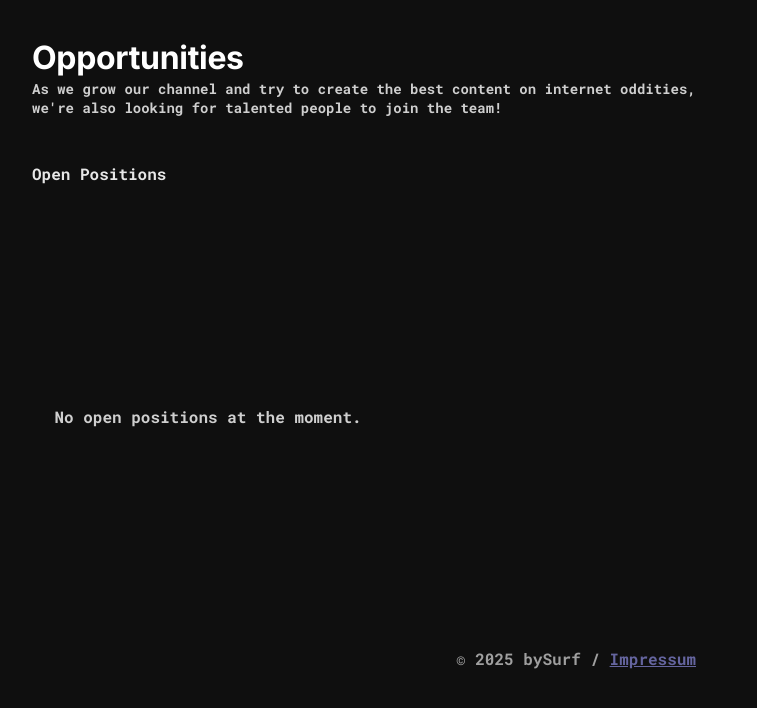
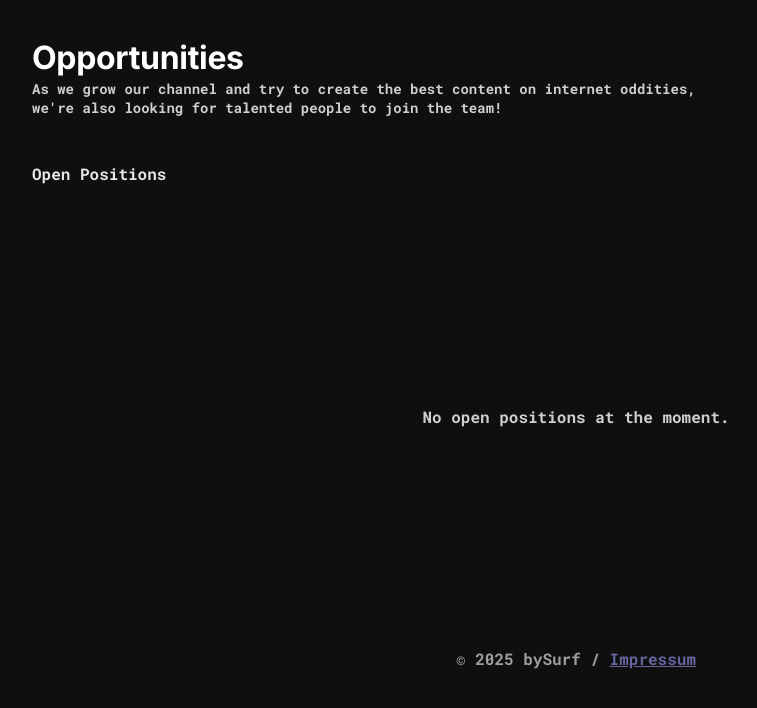
Before and after one commit to bySurf/course, a plain HTML site: page jobs.html in a window 1280 px wide. Shown: the whole page, without its empty margins (64-821 px from the left). Drawn offline with Linux system fonts and the light colour scheme.

Commit message:
Update jobs.html

```diff
--- a/jobs.html
+++ b/jobs.html
@@ -45,7 +45,7 @@
     .btn.block{margin-top:1.5rem;width:100%;justify-content:center;padding:.9rem 1.1rem;border-radius:1rem}
 
     /* States */
-    .state{text-align:center;opacity:.8;padding:4rem 0}
+    .state{text-align:center;opacity:.8;padding:4rem 0; grid-column: 2/3;}
 
     /* Modal — animated */
     .backdrop{position:fixed;inset:0;background:rgba(0,0,0,.6);backdrop-filter:blur(2px);opacity:0;visibility:hidden;transition:opacity .25s ease, visibility .25s ease}
```
